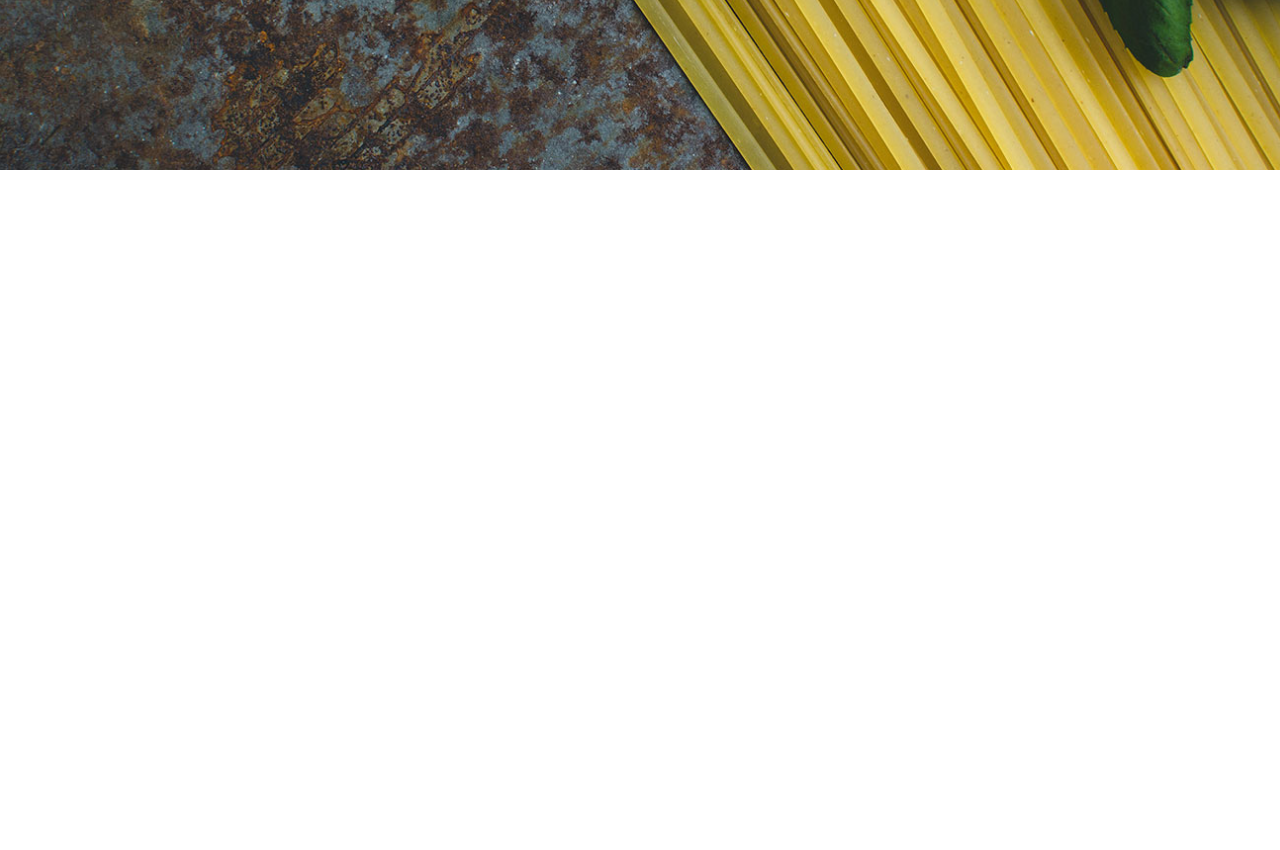
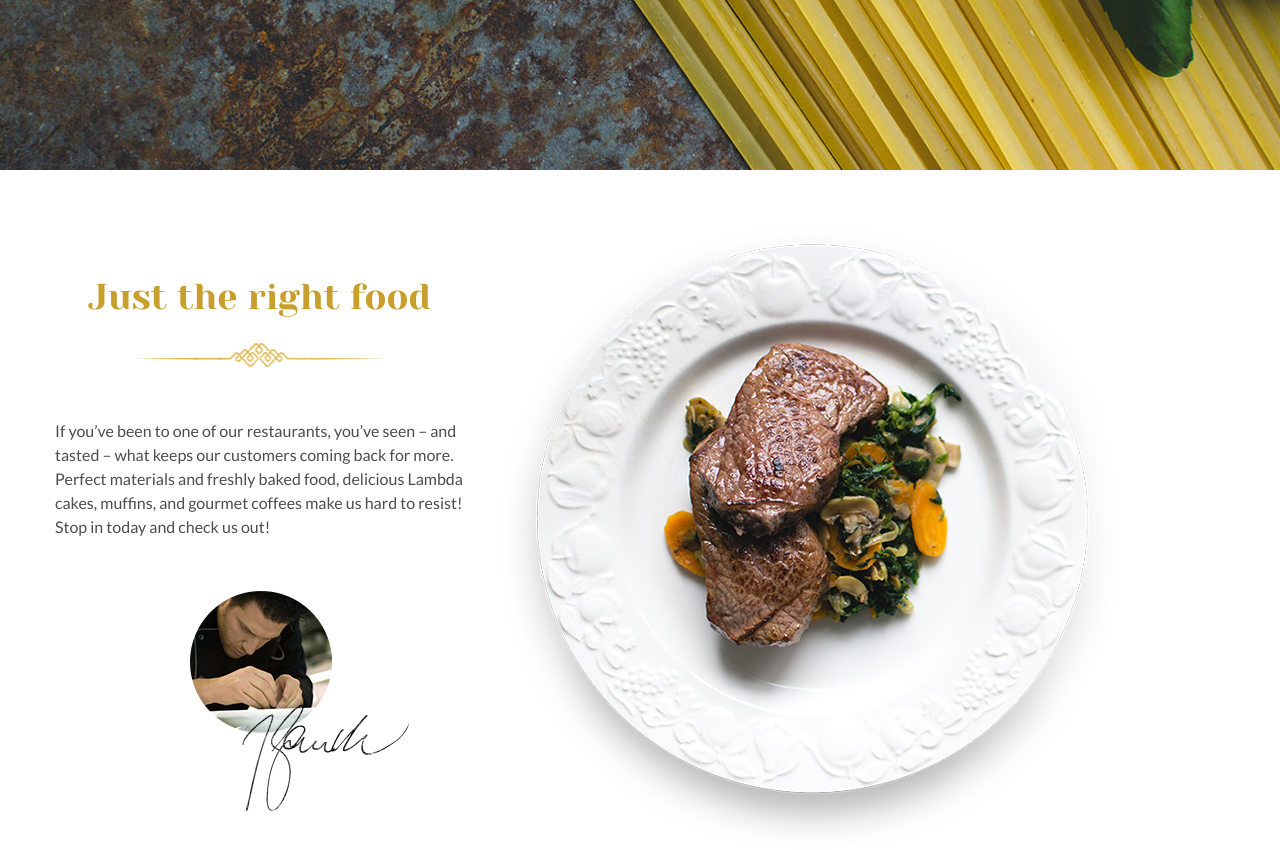
Before and after one commit to Zaaair/templates-test, a website: page index.html in a window 1280 px wide. Shown: the part 572-1422 px from the top of the page. Before the commit the page ends 800 px from the top, so only its background shows below. Drawn offline with nearby package versions, Linux system fonts and the light colour scheme; files that its build step writes are made by us from their sources; files whose address does not match are found by name; a web font is replaced by a local one.

Commit message:
add present section

```diff
--- a/index.html
+++ b/index.html
@@ -62,6 +62,18 @@
     </div>
    </div>
   </div>
+  <div class="present">
+   <div class="container">
+    <div class="present-content">
+     <div class="recipe-card">
+      <h2 class="title">Just the right food</h2>
+      <span class="paragraph">If you’ve been to one of our restaurants, you’ve seen – and tasted – what keeps our customers coming back for more. Perfect materials and freshly baked food, delicious Lambda cakes, muffins, and gourmet coffees make us hard to resist! Stop in today and check us out!</span>
+      <img class="chef-photo" src="img/image-cook.png" alt="chef">
+     </div>
+     <img class="recipe-img" src="img/dish.png" alt="recipe">
+    </div>
+   </div>
+  </div>
   <script src="js/main.js"></script>
  </body>
 </html>
--- a/scss/base/_typography.scss
+++ b/scss/base/_typography.scss
@@ -28,10 +28,33 @@
     color: $markerColor;
     font-size: $headingText;
     font-family: $mainFont;
+    .recipe-card & {
+        padding-bottom: 49px;
+        position: relative;
+    }
+    .recipe-card &::before {
+        content: "";
+        background-image: url(/img/divider.png);
+        background-repeat: no-repeat;
+        background-position: center center;
+        background-size: cover;
+        width: 247px;
+        height: 24px;
+        bottom: 0;
+        left: 50%;
+        transform: translateX(-50%);
+        position: absolute;
+    }
 }
+
 .paragraph {
     color: $primaryColor;
     font-size: $sectionText;
     font-family: $secondaryFont;
     line-height: 1.5;
+    .recipe-card & {
+        color: $mainTextColor;
+        margin-top: 32px;
+        margin-bottom: 52px;
+    }
 }
--- /dev/null
+++ b/scss/components/_recipe-card.scss
@@ -0,0 +1,11 @@
+.recipe-card {
+    padding-top: 106px;
+    max-width: 409px;
+    width: 100%;
+    display: flex;
+    flex-direction: column;
+    align-items: center;
+}
+.chef-photo {
+    margin-left: 80px;
+}
--- a/scss/layout/present.scss
+++ b/scss/layout/present.scss
@@ -0,0 +1,9 @@
+.present-content {
+    display: flex;
+}
+.recipe-img {
+    margin-top: 55px;
+    width: 621px;
+    height: 625px;
+    margin-left: 36px;
+}
--- a/scss/main.scss
+++ b/scss/main.scss
@@ -15,6 +15,9 @@
 @import "scss/components/network";
 @import "scss/components/banner-heading";
 @import "scss/components/buttom";
+@import "scss/components/recipe-card";
+
+
 /* LAYOUT */
 @import "scss/layout/banner";
 @import "scss/layout/present";
```
Also changed, not shown: build/index.html, img/divider.png (added), img/image-cook.png (added), 2 other files.
